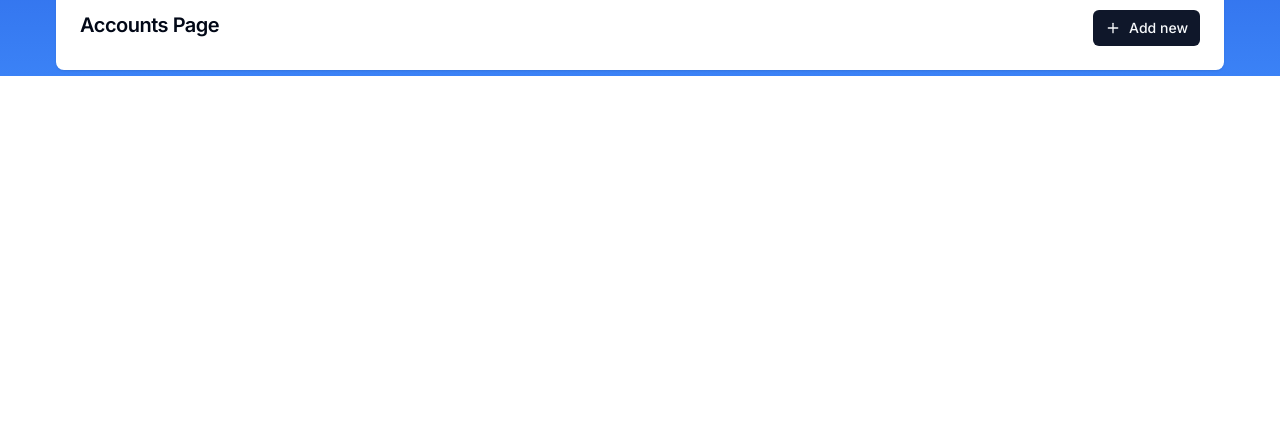
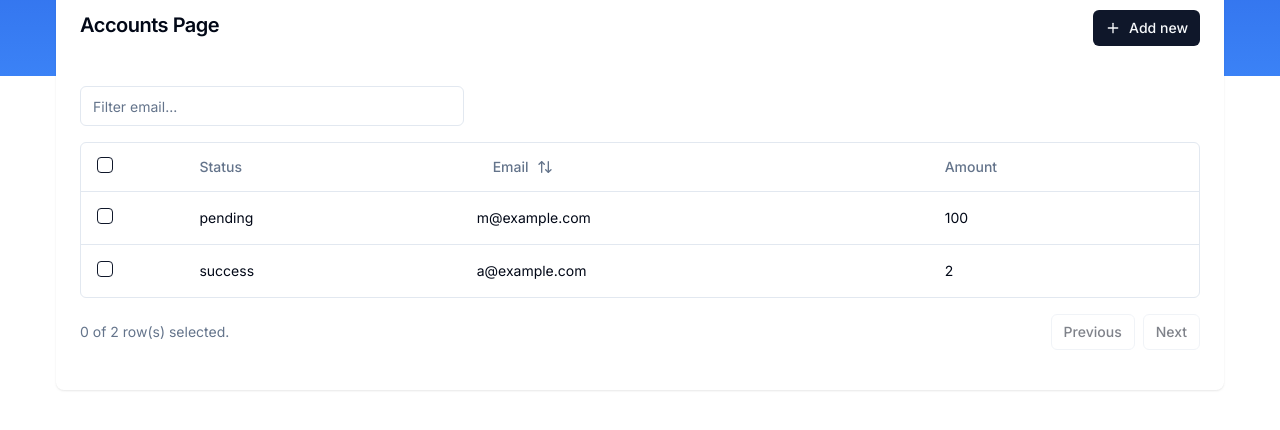
Before and after one commit to thounny/finance-tracker, a Next.js app: page /accounts in a window 1280 px wide. Shown: the part 280-710 px from the top of the page. Built offline with nearby package versions, Linux system fonts and the light colour scheme; no server answers; what hono would draw is missing.

Commit message:
reusable data table

```diff
--- /dev/null
+++ b/app/(dashboard)/accounts/columns.tsx
@@ -0,0 +1,62 @@
+"use client"
+
+import { Button } from "@/components/ui/button"
+import { ColumnDef } from "@tanstack/react-table"
+import { ArrowUp, ArrowUpDown } from "lucide-react"
+import { Checkbox } from "@/components/ui/checkbox"
+
+// This type is used to define the shape of our data.
+// You can use a Zod schema here if you want.
+export type Payment = {
+  id: string
+  amount: number
+  status: "pending" | "processing" | "success" | "failed"
+  email: string
+}
+
+export const columns: ColumnDef<Payment>[] = [
+  {
+    id: "select",
+    header: ({ table }) => (
+      <Checkbox
+        checked={
+          table.getIsAllPageRowsSelected() ||
+          (table.getIsSomePageRowsSelected() && "indeterminate")
+        }
+        onCheckedChange={(value) => table.toggleAllPageRowsSelected(!!value)}
+        aria-label="Select all"
+      />
+    ),
+    cell: ({ row }) => (
+      <Checkbox
+        checked={row.getIsSelected()}
+        onCheckedChange={(value) => row.toggleSelected(!!value)}
+        aria-label="Select row"
+      />
+    ),
+    enableSorting: false,
+    enableHiding: false,
+  },
+  {
+    accessorKey: "status",
+    header: "Status",
+  },
+  {
+    accessorKey: "email",
+    header: ({ column }) => {
+      return (
+        <Button
+          variant="ghost"
+          onClick={() => column.toggleSorting(column.getIsSorted() === "asc")}
+        >
+          Email
+          <ArrowUpDown className="ml-2 h-4 w-4" />
+        </Button>
+      )
+    }
+  },
+  {
+    accessorKey: "amount",
+      header: "Amount",
+  },
+]
--- a/app/(dashboard)/accounts/page.tsx
+++ b/app/(dashboard)/accounts/page.tsx
@@ -9,6 +9,23 @@
 } from "@/components/ui/card";
 import { useNewAccount } from "@/features/accounts/hooks/use-new-accounts";
 import { Plus } from "lucide-react";
+import { Payment, columns } from "./columns";
+import { DataTable } from "@/components/data-table";
+
+const data: Payment[] = [
+        {
+            id: "728ed52f",
+            amount: 100,
+            status: "pending",
+            email: "m@example.com",
+    },
+    {
+            id: "728ed52f",
+            amount: 2,
+            status: "success",
+            email: "a@example.com",
+        },
+    ]
 
 const AccountsPage = () => {
     const newAccount = useNewAccount();
@@ -25,6 +42,15 @@
                         Add new
                     </Button>
                 </CardHeader>
+                <CardContent>
+                    <DataTable
+                        filterKey="email"
+                        columns={columns}
+                        data={data}
+                        onDelete={() => { }}
+                        disabled={false}
+                    />
+                </CardContent>
             </Card>
         </div>
     );
--- /dev/null
+++ b/components/data-table.tsx
@@ -0,0 +1,159 @@
+"use client"
+
+import * as React from "react"
+import {
+    ColumnDef,
+    ColumnFiltersState,
+    Row,
+    SortingState,
+    flexRender,
+    getCoreRowModel,
+    getFilteredRowModel,
+    getSortedRowModel,
+    useReactTable,
+    getPaginationRowModel,
+} from "@tanstack/react-table"
+
+import {
+  Table,
+  TableBody,
+  TableCell,
+  TableHead,
+  TableHeader,
+  TableRow,
+} from "@/components/ui/table"
+import { Button } from "@/components/ui/button"
+import { Input } from "@/components/ui/input"
+import { Trash } from "lucide-react"
+
+interface DataTableProps<TData, TValue> {
+    columns: ColumnDef<TData, TValue>[]
+    data: TData[]
+    filterKey: string
+    onDelete: (rows: Row<TData>[]) => void;
+    disabled?: boolean;
+}
+
+export function DataTable<TData, TValue>({
+  columns,
+    data,
+    filterKey,
+    onDelete,
+    disabled,
+}: DataTableProps<TData, TValue>) {
+    const [sorting, setSorting] = React.useState<SortingState>([])
+    const [columnFilters, setColumnFilters] = React.useState<ColumnFiltersState>(
+    []
+    )
+    const [rowSelection, setRowSelection] = React.useState({})
+
+    const table = useReactTable({
+        data,
+        columns,
+        getCoreRowModel: getCoreRowModel(),
+        getPaginationRowModel: getPaginationRowModel(),
+        onSortingChange: setSorting,
+        getSortedRowModel: getSortedRowModel(),
+        onColumnFiltersChange: setColumnFilters,
+        getFilteredRowModel: getFilteredRowModel(),
+        onRowSelectionChange: setRowSelection,
+        state: {
+            sorting,
+            columnFilters,
+            rowSelection,
+        },
+    });
+
+    return (
+        <div>
+            <div className="flex items-center py-4">
+        <Input
+          placeholder={`Filter ${filterKey}...`}
+          value={(table.getColumn(filterKey)?.getFilterValue() as string) ?? ""}
+          onChange={(event) =>
+            table.getColumn(filterKey)?.setFilterValue(event.target.value)
+          }
+          className="max-w-sm"
+                />
+                {table.getFilteredSelectedRowModel().rows.length > 0 && (
+                    <Button
+                        disabled={disabled}
+                        size="sm"
+                        variant="outline"
+                        className="ml-auto font-normal text-xs"
+                    >
+                        <Trash className="size-4 mr-2" />
+                        Delete ({table.getFilteredSelectedRowModel().rows.length})
+                    </Button>
+                )}
+      </div>
+        <div className="rounded-md border">
+        <Table>
+            <TableHeader>
+            {table.getHeaderGroups().map((headerGroup) => (
+                <TableRow key={headerGroup.id}>
+                {headerGroup.headers.map((header) => {
+                    return (
+                    <TableHead key={header.id}>
+                        {header.isPlaceholder
+                        ? null
+                        : flexRender(
+                            header.column.columnDef.header,
+                            header.getContext()
+                            )}
+                    </TableHead>
+                    )
+                })}
+                </TableRow>
+            ))}
+            </TableHeader>
+            <TableBody>
+            {table.getRowModel().rows?.length ? (
+                table.getRowModel().rows.map((row) => (
+                <TableRow
+                    key={row.id}
+                    data-state={row.getIsSelected() && "selected"}
+                >
+                    {row.getVisibleCells().map((cell) => (
+                    <TableCell key={cell.id}>
+                        {flexRender(cell.column.columnDef.cell, cell.getContext())}
+                    </TableCell>
+                    ))}
+                </TableRow>
+                ))
+            ) : (
+                <TableRow>
+                <TableCell colSpan={columns.length} className="h-24 text-center">
+                    No results.
+                </TableCell>
+                </TableRow>
+            )}
+            </TableBody>
+        </Table>
+            </div>
+            <div className="flex items-center justify-end space-x-2 py-4">
+                <div className="flex-1 text-sm text-muted-foreground">
+                    {table.getFilteredSelectedRowModel().rows.length} of{" "}
+                    {table.getFilteredRowModel().rows.length} row(s) selected.
+                </div>
+
+        <Button
+          variant="outline"
+          size="sm"
+          onClick={() => table.previousPage()}
+          disabled={!table.getCanPreviousPage()}
+        >
+          Previous
+        </Button>
+        <Button
+          variant="outline"
+          size="sm"
+          onClick={() => table.nextPage()}
+          disabled={!table.getCanNextPage()}
+        >
+          Next
+        </Button>
+      </div>
+            </div>
+  )
+}
--- /dev/null
+++ b/components/ui/checkbox.tsx
@@ -0,0 +1,30 @@
+"use client"
+
+import * as React from "react"
+import * as CheckboxPrimitive from "@radix-ui/react-checkbox"
+import { Check } from "lucide-react"
+
+import { cn } from "@/lib/utils"
+
+const Checkbox = React.forwardRef<
+  React.ElementRef<typeof CheckboxPrimitive.Root>,
+  React.ComponentPropsWithoutRef<typeof CheckboxPrimitive.Root>
+>(({ className, ...props }, ref) => (
+  <CheckboxPrimitive.Root
+    ref={ref}
+    className={cn(
+      "peer h-4 w-4 shrink-0 rounded-sm border border-primary ring-offset-background focus-visible:outline-none focus-visible:ring-2 focus-visible:ring-ring focus-visible:ring-offset-2 disabled:cursor-not-allowed disabled:opacity-50 data-[state=checked]:bg-primary data-[state=checked]:text-primary-foreground",
+      className
+    )}
+    {...props}
+  >
+    <CheckboxPrimitive.Indicator
+      className={cn("flex items-center justify-center text-current")}
+    >
+      <Check className="h-4 w-4" />
+    </CheckboxPrimitive.Indicator>
+  </CheckboxPrimitive.Root>
+))
+Checkbox.displayName = CheckboxPrimitive.Root.displayName
+
+export { Checkbox }
--- a/package.json
+++ b/package.json
@@ -19,6 +19,7 @@
     "@hookform/resolvers": "^3.6.0",
     "@neondatabase/serverless": "^0.9.1",
     "@paralleldrive/cuid2": "^2.2.2",
+    "@radix-ui/react-checkbox": "^1.1.1",
     "@radix-ui/react-dialog": "^1.0.5",
     "@radix-ui/react-label": "^2.1.0",
     "@radix-ui/react-slot": "^1.1.0",
```
Also changed, not shown: 1 other file (tests, documents, lock files or other folders).
